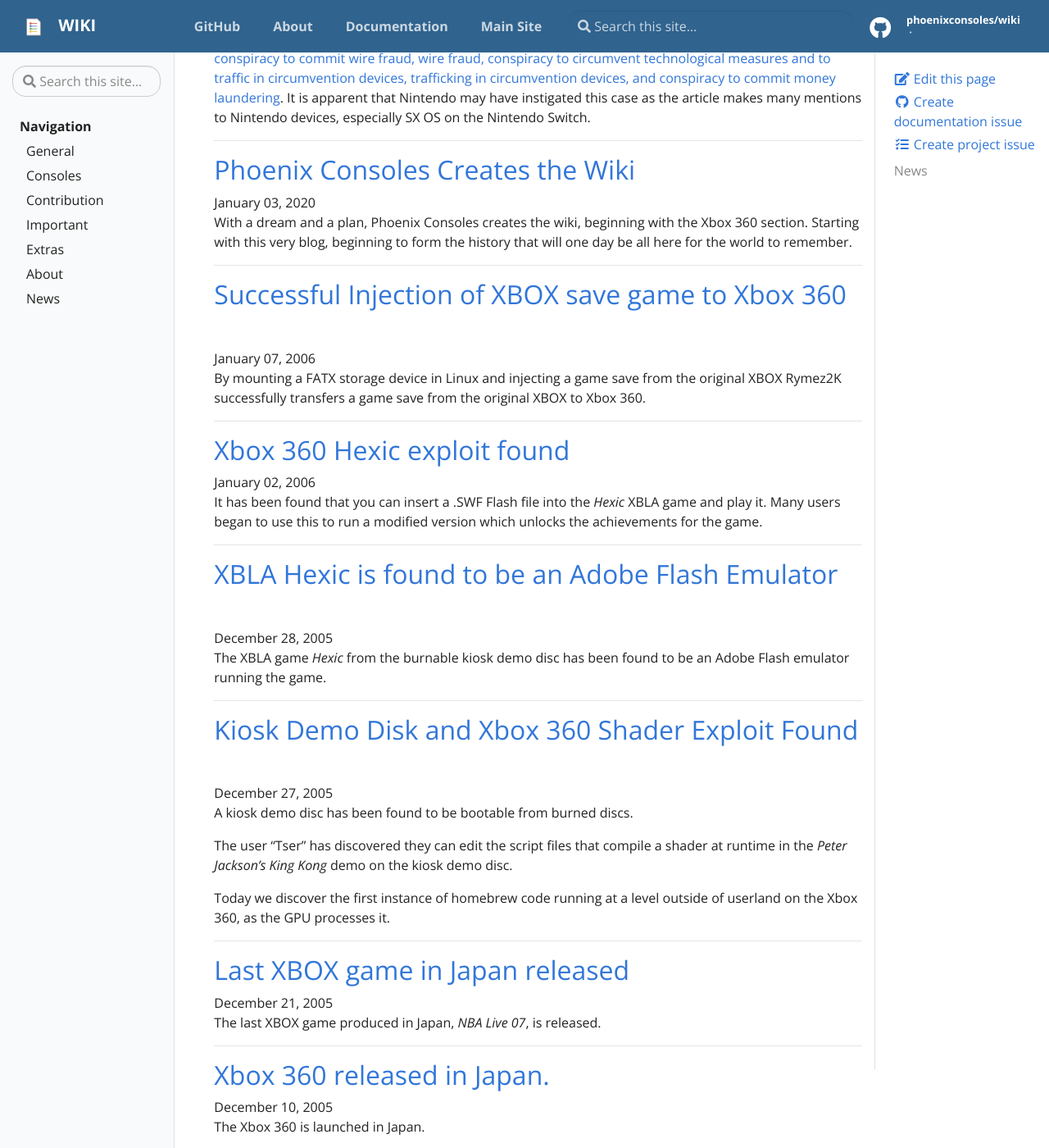
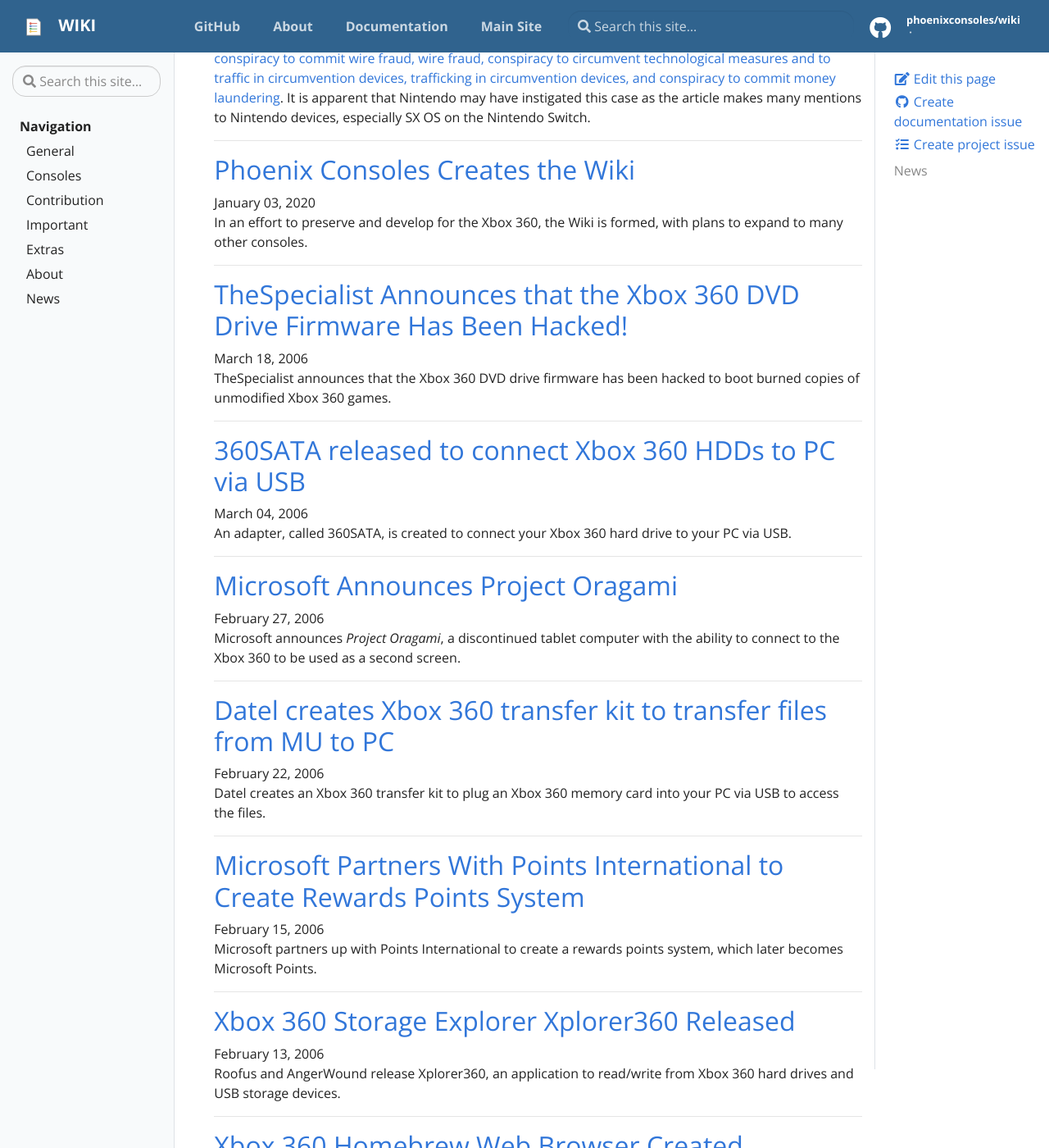
Before and after one commit to PhoenixConsoles/wiki, a Jekyll site: the page built from pages/news.md, in a window 1280 px wide and 1400 px high, scrolled down 439 px. Shown: the whole window at 82% size. Built offline with Jekyll 4.4.1, drawn with Linux system fonts in a browser that asks for light colours; some of the changed text lies outside the part shown.

Commit message:
add history

```diff
--- /dev/null
+++ b/_posts/2006-01-30-xboxdash2255.md
@@ -0,0 +1,7 @@
+---
+title: "Xbox 360 Dashboard 2255 Released"
+date: 2006-01-30 1:00:00 -0500
+categories: xbox360
+---
+
+Dashboard 2255 update is pushed which, among other things, blocked the burnable kiosk disc from running.
--- /dev/null
+++ b/_posts/2006-02-09-xbox360homebrewwebbrowser.md
@@ -0,0 +1,7 @@
+---
+title: "Xbox 360 Homebrew Web Browser Created"
+date: 2006-02-09 1:00:00 -0500
+categories: xbox360
+---
+
+Anthony Park creates a web browser usable on the Xbox 360 using Windows Media Center.
--- /dev/null
+++ b/_posts/2006-02-13-xplorer360release.md
@@ -0,0 +1,7 @@
+---
+title: "Xbox 360 Storage Explorer Xplorer360 Released"
+date: 2006-02-13 1:00:00 -0500
+categories: xbox360
+---
+
+Roofus and AngerWound release Xplorer360, an application to read/write from Xbox 360 hard drives and USB storage devices.
--- /dev/null
+++ b/_posts/2006-02-15-microsoftpointsbegins.md
@@ -0,0 +1,7 @@
+---
+title: "Microsoft Partners With Points International to Create Rewards Points System"
+date: 2006-02-15 1:00:00 -0500
+categories: xbox360
+---
+
+Microsoft partners up with Points International to create a rewards points system, which later becomes Microsoft Points.
--- /dev/null
+++ b/_posts/2006-02-22-xbox360mutransferkitcreated.md
@@ -0,0 +1,7 @@
+---
+title: "Datel creates Xbox 360 transfer kit to transfer files from MU to PC"
+date: 2006-02-22 1:00:00 -0500
+categories: xbox360
+---
+
+Datel creates an Xbox 360 transfer kit to plug an Xbox 360 memory card into your PC via USB to access the files.
--- /dev/null
+++ b/_posts/2006-02-27-project-oragamiannounce.md
@@ -0,0 +1,7 @@
+---
+title: "Microsoft Announces Project Oragami"
+date: 2006-02-27 1:00:00 -0500
+categories: xbox360
+---
+
+Microsoft announces *Project Oragami*, a discontinued tablet computer with the ability to connect to the Xbox 360 to be used as a second screen.
--- /dev/null
+++ b/_posts/2006-03-04-360satarelease.md
@@ -0,0 +1,7 @@
+---
+title: "360SATA released to connect Xbox 360 HDDs to PC via USB"
+date: 2006-03-04 1:00:00 -0500
+categories: xbox360
+---
+
+An adapter, called 360SATA, is created to connect your Xbox 360 hard drive to your PC via USB.
--- /dev/null
+++ b/_posts/2006-03-18-360oddfirmwarehacked.md
@@ -0,0 +1,7 @@
+---
+title: "TheSpecialist Announces that the Xbox 360 DVD Drive Firmware Has Been Hacked!"
+date: 2006-03-18 1:00:00 -0500
+categories: xbox360
+---
+
+TheSpecialist announces that the Xbox 360 DVD drive firmware has been hacked to boot burned copies of unmodified Xbox 360 games.
--- a/_posts/2021-01-03-phoenixconsoles.md
+++ b/_posts/2021-01-03-phoenixconsoles.md
@@ -4,4 +4,4 @@
 categories: phoenixconsoles xbox360
 ---
 
-With a dream and a plan, Phoenix Consoles creates the wiki, beginning with the Xbox 360 section. Starting with this very blog, beginning to form the history that will one day be all here for the world to remember.
+In an effort to preserve and develop for the Xbox 360, the Wiki is formed, with plans to expand to many other consoles.
```
Also changed, not shown: _posts/2006-01-18-xbox360dvdkeyfound.md (added, +7 -0 lines).
